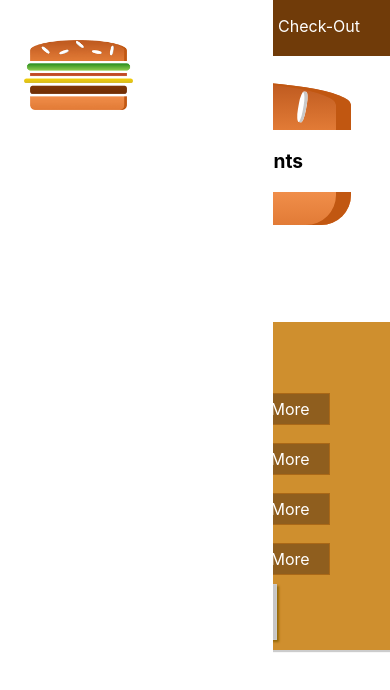
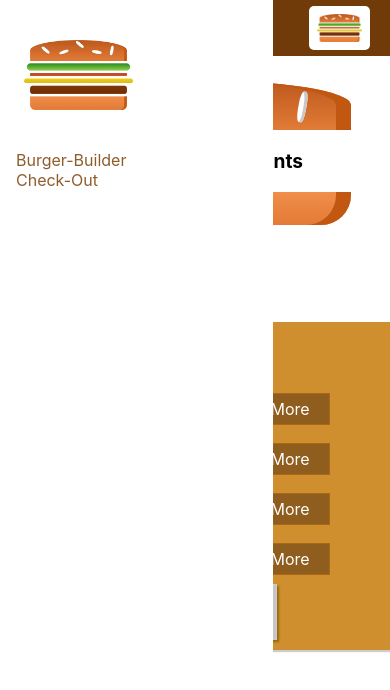
Before and after one commit to rahulgundiya/Burger-App, a React (Create React App) app in the folder burger-app/: page / in a window 390 px wide. Shown: the top 690 px of the page. Built offline with nearby package versions, Linux system fonts and the light colour scheme.

Commit message:
More about responsive Adjustment

```diff
--- a/burger-app/src/components/Navigation/NavigationItem/NavigationItem.module.css
+++ b/burger-app/src/components/Navigation/NavigationItem/NavigationItem.module.css
@@ -1,9 +1,32 @@
+.NavigationItem{
+    margin:10 0;
+    box-sizing: border-box;
+    align-items:center;
+    width:100%;
+    display:block;
+}
+.NavigationItem a {
+    color:#8F5C2C;
+    width:100%;
+    text-decoration: none;
+    box-sizing: border-box;
+    display:block;
+}
+.NavigationItem a:hover,
+.NavigationItem a:active,
+.NavigationItem a :active {
+    color:#40A4C8;
+
+}
+
+@media(min-width:500px)
+{
     .NavigationItem{
         margin:0;
-    box-sizing: border-box;
         align-items:center;
         height:100%;
         display:flex;
+        width:auto;
     }
     .NavigationItem a {
         color:white;
@@ -11,9 +34,6 @@
         border-bottom: 4px solid transparent;
         height:100%;
         padding:16px 10px;
-    text-decoration: none;
-    box-sizing: border-box;
-    display:block;
     }
     .NavigationItem a:hover,
     .NavigationItem a:active,
@@ -23,3 +43,4 @@
         color:white;
 
     }
+}
--- a/burger-app/src/components/Navigation/NavigationItems/NavigationItems.module.css
+++ b/burger-app/src/components/Navigation/NavigationItems/NavigationItems.module.css
@@ -4,6 +4,13 @@
     padding:0;
     list-style: none;
     height:100%;
+    flex-flow: column;
     align-items:center;
     display:flex;
 }
+@media(min-width:500px)
+{
+    .NavigationItems{
+        flex-flow: row;
+    }
+}
--- a/burger-app/src/components/Navigation/SideDrawer/SideDrawer.module.css
+++ b/burger-app/src/components/Navigation/SideDrawer/SideDrawer.module.css
@@ -25,4 +25,5 @@
 }
 .Logo{
     height:11%;
+    margin-bottom: 32px;
 }
--- a/burger-app/src/components/Navigation/Toolbar/Toolbar.js
+++ b/burger-app/src/components/Navigation/Toolbar/Toolbar.js
@@ -9,7 +9,7 @@
             <Logo />
             </div>
 
-        <nav>
+        <nav className={classes.DesktopOnly}>
 
                 <NavigationItems/>
 
--- a/burger-app/src/components/Navigation/Toolbar/Toolbar.module.css
+++ b/burger-app/src/components/Navigation/Toolbar/Toolbar.module.css
@@ -20,3 +20,9 @@
 .Logo{
     height:80%;
 }
+@media(max-width:499px)
+{
+    .DesktopOnly{
+        display: none;
+    }
+}
```
Lines whose indentation alone changed are shown as unchanged.
